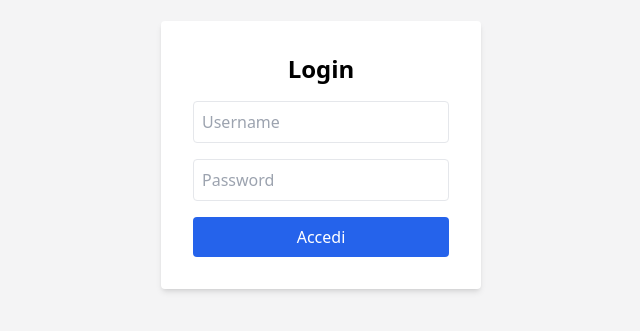
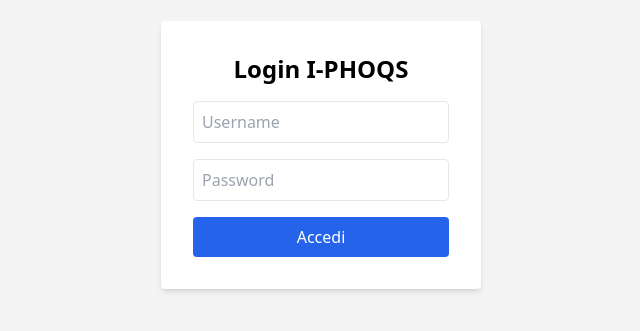
Before and after one commit to riccardofontanelli/registry-frontend, a React (Create React App) app: page / in a window 1280 px wide. Shown: the part 245-576 px from the top of the page, without its empty margins (319-959 px from the left). Built offline with nearby package versions, Linux system fonts and the light colour scheme; no server answers.

Commit message:
Nuovo audio login

```diff
--- a/src/pages/Login.jsx
+++ b/src/pages/Login.jsx
@@ -6,9 +6,18 @@ export default function Login({ onLogin }) {
 
   const handleSubmit = (e) => {
     e.preventDefault();
+
     if (username === "admin" && password === "iphqs2025") {
       localStorage.setItem("loggedIn", "true");
-      onLogin();
+
+      // Riproduci audio (assicurati che login_intro.mp3 sia in public/)
+      const audio = new Audio("/login_intro.mp3");
+      audio.play().catch((err) => console.error("Errore audio:", err));
+
+      // Delay per lasciar partire l'audio
+      setTimeout(() => {
+        onLogin();
+      }, 1000);
     } else {
       alert("Credenziali errate");
     }
@@ -20,7 +29,9 @@ export default function Login({ onLogin }) {
         onSubmit={handleSubmit}
         className="bg-white dark:bg-zinc-800 p-8 rounded shadow-md w-80 space-y-4"
       >
-        <h2 className="text-2xl font-bold text-center dark:text-white">Login</h2>
+        <h2 className="text-2xl font-bold text-center dark:text-white">
+          Login I-PHOQS
+        </h2>
         <input
           type="text"
           placeholder="Username"
@@ -35,7 +46,10 @@ export default function Login({ onLogin }) {
           onChange={(e) => setPassword(e.target.value)}
           className="p-2 w-full border rounded dark:bg-zinc-700 dark:text-white"
         />
-        <button type="submit" className="w-full bg-blue-600 text-white py-2 rounded hover:bg-blue-700">
+        <button
+          type="submit"
+          className="w-full bg-blue-600 text-white py-2 rounded hover:bg-blue-700"
+        >
           Accedi
         </button>
       </form>
```
Also changed, not shown: 1 other file (tests, documents, lock files or other folders).
